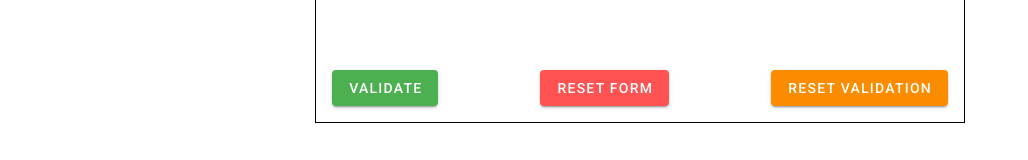
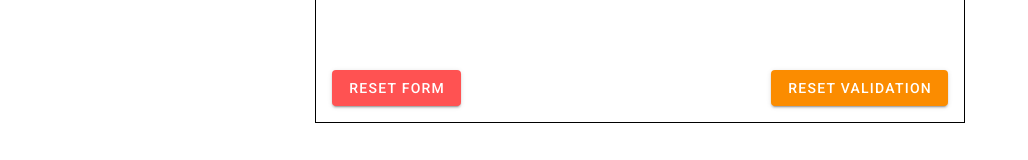
Before and after one commit to BiTheDev/VuePhotoGallery, a Vue app in the folder client/: page /Admin/PhotoCreation in a window 1280 px wide. Shown: the part 513-673 px from the top of the page, without its empty margins (0-1028 px from the left). Built offline with nearby package versions, Linux system fonts and the light colour scheme; no server answers; what vuetify-google-autocomplete would draw is missing.

Commit message:
confirm each input can read data

```diff
--- a/client/src/components/PhotoCRUD/AddPhoto.vue
+++ b/client/src/components/PhotoCRUD/AddPhoto.vue
@@ -36,20 +36,14 @@
       </vuetify-google-autocomplete>
 
       <v-file-input
+        v-model="image"
         label="Image Upload"
         filled
         prepend-icon="mdi-camera"
+        @change="getInfo"
       ></v-file-input>
 
       <div class="btns d-flex flex-row justify-space-between">
-        <v-btn
-          :disabled="!valid"
-          color="success"
-          class="mr-4"
-          @click="validate"
-        >
-          Validate
-        </v-btn>
 
         <v-btn color="error" class="mr-4" @click="reset"> Reset Form </v-btn>
 
@@ -78,18 +72,23 @@ export default {
     ],
     location: "",
     locationRules: [(v) => !!v || "Location is required"],
+    image:[],
   }),
   methods: {
-    validate() {
-      this.$refs.form.validate();
-    },
     reset() {
       this.$refs.form.reset();
     },
     resetValidation() {
       this.$refs.form.resetValidation();
     },
+    getInfo(){
+        console.log(this.title)
+        console.log(this.description)
+        console.log(this.location)
+        console.log(this.image)
+    }
   },
+
 };
 </script>
 <style scoped>
```
